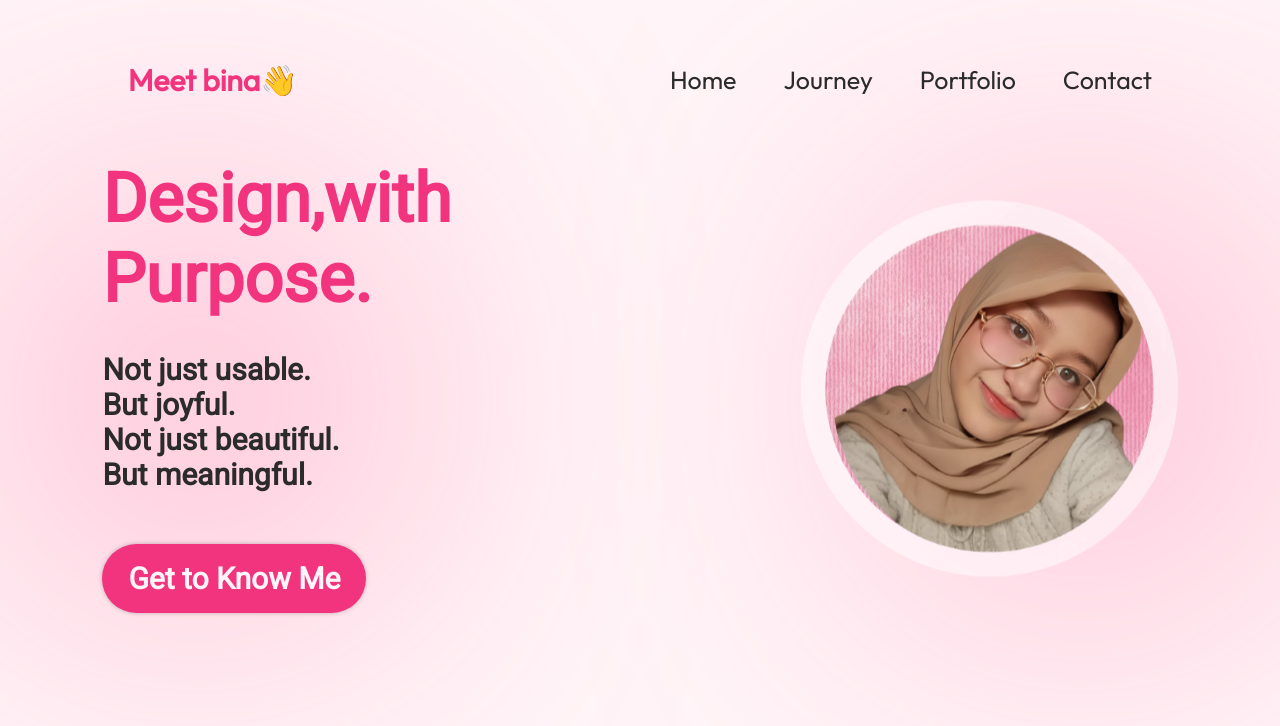
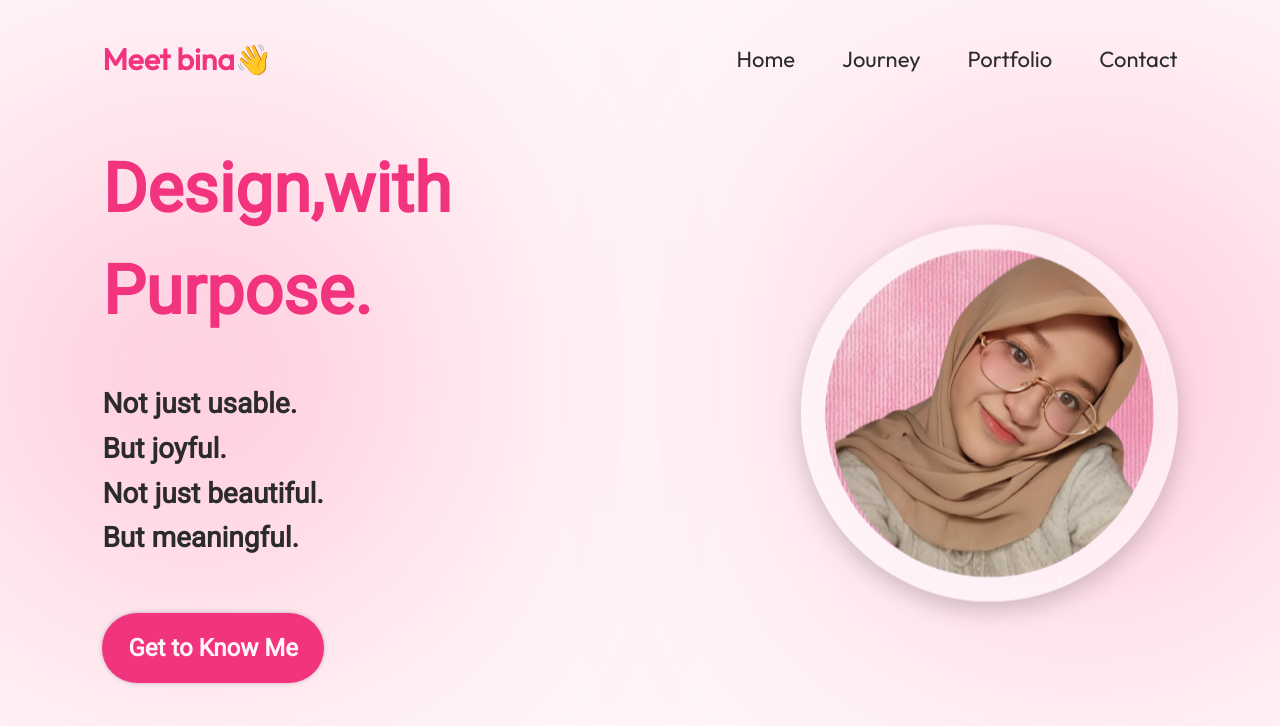
Before and after one commit to sabrintsya/Portfolio-Website, a React (Vite) app in the folder react-portfolio/: page / in a window 1280 px wide. Shown: the top 726 px of the page. Built offline with nearby package versions, Linux system fonts and the light colour scheme.

Commit message:
add transition for hero and navbar

```diff
--- a/react-portfolio/src/components/Hero/Hero.module.css
+++ b/react-portfolio/src/components/Hero/Hero.module.css
@@ -9,6 +9,7 @@
     margin-left: 8% ;
     margin-right: 8%;
     z-index: 1;
+    gap: 40px;
 }
 
 .content {
@@ -17,28 +18,42 @@
     align-items: flex-start;
     max-width: 50%;
     z-index: 1;
+    line-height: 1.5;
 }
 
 .title {
     font-size: 68px;
     color: var(--color-primary);
     font-weight: 800;
-    margin-bottom: 33px;
+    margin-bottom: 40px;
     font-family: var(--font-roboto);
+    cursor: pointer;
+}
+
+.title:hover {
+    background: linear-gradient(90deg, var(--color-primary), var(--color-accent));
+    -webkit-background-clip: text;
+    -webkit-text-fill-color: transparent;
 }
 
 .description {
-    font-size: 30px;
+    font-size: 28px;
     font-weight: 700;
     font-family: var(--font-roboto);
     color: var(--color-text);
     margin-bottom: 52px;
+    line-height: 1.6;
+    cursor: pointer;
+}
+
+.description:hover {
+    color: var(--color-primary);
 }
 
 .contactBtn {
     text-decoration: none;
     background-color: var(--color-primary);
-    font-size: 30px;
+    font-size: 24px;
     font-weight: 600;
     font-family: var(--font-roboto);
     color: var(--color-bg);
@@ -49,8 +64,8 @@
 }
 
 .contactBtn:hover {
-  background-color: var(--color-secondary);
-  transform: scale(1.05);
+  background-color: var(--color-accent);
+  transform: scale(1.07);
   box-shadow: 0 4px 12px rgba(0, 0, 0, 0.3);
 }
 
@@ -59,6 +74,7 @@
     z-index: 1;
     border-radius: 50%;
     animation-name: floating;
+    box-shadow: 0 8px 25px rgba(0, 0, 0, 0.2);
     animation-duration: 3s;
     animation-iteration-count: infinite;
     animation-timing-function: ease-in-out;
--- a/react-portfolio/src/components/Navbar/Navbar.module.css
+++ b/react-portfolio/src/components/Navbar/Navbar.module.css
@@ -5,9 +5,9 @@
     display: flex;
     align-items: center;
     justify-content: space-between;
-    padding-top: 61px;
+    padding-top: 40px;
     z-index: 2;
-    margin: 0 10%;
+    margin: 0 8%;
 }
 
 .title {
@@ -32,13 +32,13 @@
 }
 
 .menuItems a {
-    font-size: 25px;
+    font-size: 22px;
     color: var(--color-text);
     text-decoration: none;
 }
 
 .menuItems a:hover {
-         color: var(--color-primary);
+         color: var(--color-accent);
     }
 
 @media screen and (max-width: 830px) {
@@ -86,6 +86,11 @@
          color: var(--color-text);
     }
 
+    .menuItems a::after {
+        display: none;
+        content: none;
+    }
+
     .menuOpen {
         display: flex;
         z-index: 1;
--- a/react-portfolio/src/vars.css
+++ b/react-portfolio/src/vars.css
@@ -5,6 +5,7 @@
      --color-secondary: #FF90BB ;
      --color-third: #FFB5D4;
      --color-bg: #FFF5F8 ;
+     --color-accent: #4DA8DA;
 
        /* Fonts */
      --font-roboto: "Roboto";
```
